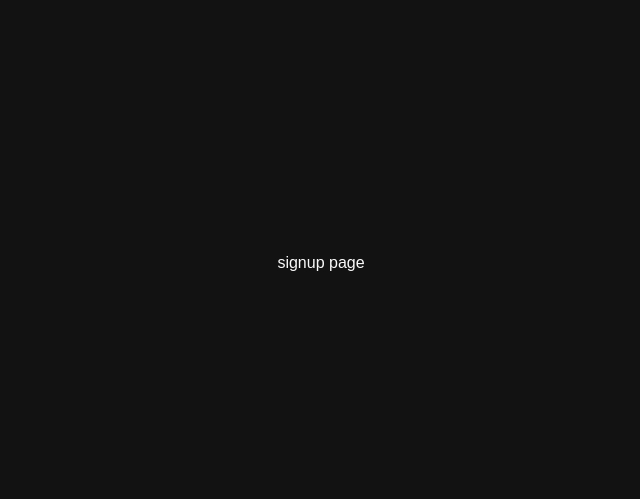
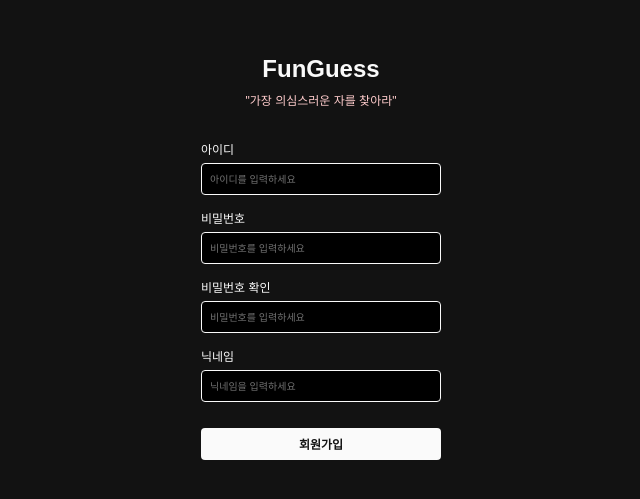
Before and after one commit to madcamp-snowfungus/funguess, a Next.js app: page /signup in a window 1280 px wide. Shown: the part 137-636 px from the top of the page, without its empty margins (319-959 px from the left). Built offline with nearby package versions, Linux system fonts and the light colour scheme; a web font is replaced by a local one.

Commit message:
feat: 회원가입 페이지 UI 구현

```diff
--- a/src/app/signup/page.tsx
+++ b/src/app/signup/page.tsx
@@ -3,18 +3,106 @@
 
 import React from 'react';
 import styled from 'styled-components';
+import { useRouter } from 'next/navigation';
 
 const SignupPage = () => {
+  const router = useRouter();
+
   return (
-    <div style={{
-        display: 'flex',
-        justifyContent: 'center',
-        alignItems: 'center',
-        height: '100vh',
-    }}>
-      signup page
-    </div>
+    <Wrapper>
+      <Logo>FunGuess</Logo>
+      <SubTitle>"가장 의심스러운 자를 찾아라"</SubTitle>
+
+      <Label>아이디</Label>
+      <Input type="text" placeholder="아이디를 입력하세요" />
+
+      <Label>비밀번호</Label>
+      <Input type="password" placeholder="비밀번호를 입력하세요" />
+
+      <Label>비밀번호 확인</Label>
+      <Input type="password" placeholder="비밀번호를 입력하세요" />
+
+      <Label>닉네임</Label>
+      <Input type="text" placeholder="닉네임을 입력하세요" />
+
+      <SignupButton onClick={() => router.push('/login')}>
+        회원가입
+      </SignupButton>
+    </Wrapper>
   );
 };
 
 export default SignupPage;
+
+const Wrapper = styled.div`
+  height: 100vh;
+  display: flex;
+  flex-direction: column;
+  justify-content: center;
+  align-items: center;
+`;
+
+const Logo = styled.p`
+  color: #FAFAFA;
+  font-size: 24px;
+  font-weight: 700;
+  cursor: default;
+`;
+
+const SubTitle = styled.p`
+  color: #FFCCCC;
+  font-size: 12px;
+  margin-top: 8px;
+  margin-bottom: 32px;
+  cursor: default;
+`;
+
+const Label = styled.p`
+  color: #FAFAFA;
+  width: 240px;
+  text-align: left;
+  font-size: 12px;
+  margin-bottom: 6px;
+  cursor: default;
+`;
+
+const Input = styled.input`
+  width: 240px;
+  padding: 8px;
+  border: 1px solid #FAFAFA;
+  border-radius: 4px;
+  background-color: #000;
+  color: #fff;
+  font-size: 12px;
+  display: flex;
+  justify-content: center;
+  align-items: center;
+  margin-bottom: 14px;
+
+  &::placeholder {
+    color: #707070;
+    font-size: 10px;
+  }
+`;
+
+const SignupButton = styled.button`
+  width: 240px;
+  height: 32px;
+  display: flex;
+  justify-content: center;
+  align-items: center;
+  background-color: #FAFAFA;
+  color: #121212;
+  font-size: 12px;
+  font-weight: 600;
+  border: none;
+  border-radius: 4px;
+  padding: 8px;
+  margin: 12px 0px;
+  cursor: pointer;
+  transition: filter 0.2s ease-in-out;
+
+  &:hover {
+    filter: brightness(0.8);
+  }
+`;
```
